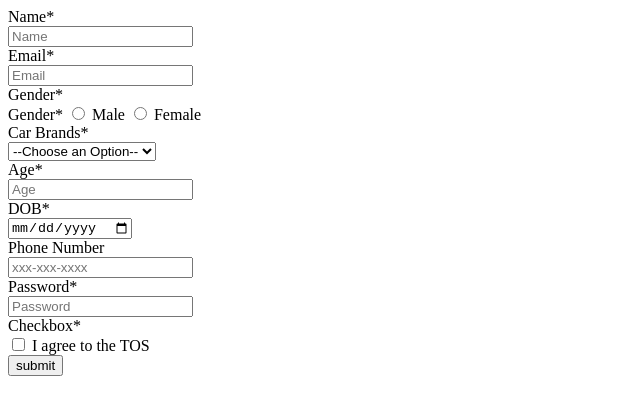
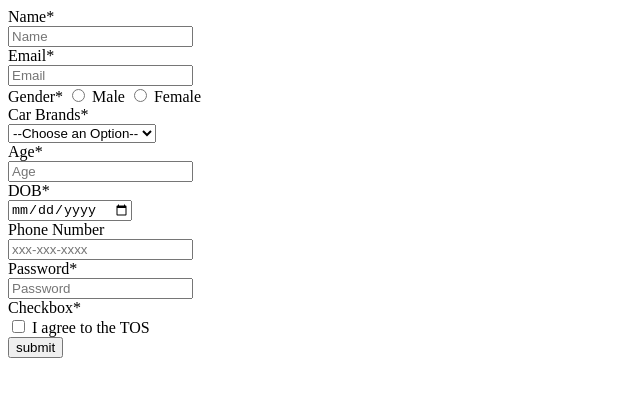
Before and after one commit to acciojob/signup-form-car-manasiTayade23, a website: page main.html in a window 1280 px wide. Shown: the whole page, without its empty margins (0-640 px from the left). Drawn offline with Linux system fonts and the light colour scheme.

Commit message:
created a submission

```diff
--- a/main.html
+++ b/main.html
@@ -18,17 +18,17 @@
     <lable for="email">Email*</lable>
 	<br>
     <input type="email" id="email"  placeholder="Email" required>
-    <br>
-    <lable for="gender">Gender*</lable>
+
 	<br>
-    <label for="gender">Gender*</label>
+    <label for="gender" name="gender">Gender*</label>
 	<input type="radio" id="gender_m" name="gender" required>
 	<label for="gender_m">Male</label>
 	<input type="radio" id="gender_f" name="gender" required>
 	<label for="gender_f">Female</label>
     <br>
-    <lable for="cars">Car Brands*</lable>
+    <label for="cars">Car Brands*</label>
 	<br>
+	<label for="cars"></label>
     <select name="cars" id="cars" required>
     <option value ="" disabled selected>--Choose an Option--</option>
     <option value="bmw">BMW</option>
@@ -36,26 +36,26 @@
     <option value="mercedez">Mercedez</option>
   </select>
   <br>
-    <lable for="age">Age*</lable>
+    <label for="age">Age*</label>
 	<br>
     <input type="number" id="age"  placeholder="Age" required>
     <br>
-    <lable for="dob">DOB*</lable>
+    <label for="dob">DOB*</label>
 	<br>
     <input type="date" id="dob" required>
     <br>
-    <lable for="tel">Phone Number</lable>
+    <label for="tel">Phone Number</label>
 	<br>
     <input type="tel" id="tel" placeholder="xxx-xxx-xxxx" >
     <br>
-    <lable for="password">Password*</lable>
+    <label for="password">Password*</label>
 	<br>
     <input type="password" id="password" placeholder="Password" required>
     <br>
-    <lable for="checkbox">Checkbox*</lable>
+    <label for="checkbox">Checkbox*</label>
 	<br>
      <input type="checkbox" id="tos">
-    <lable for="yes">I agree to the TOS</lable>
+    <label for="yes">I agree to the TOS</label>
 
 
     <br>
```
